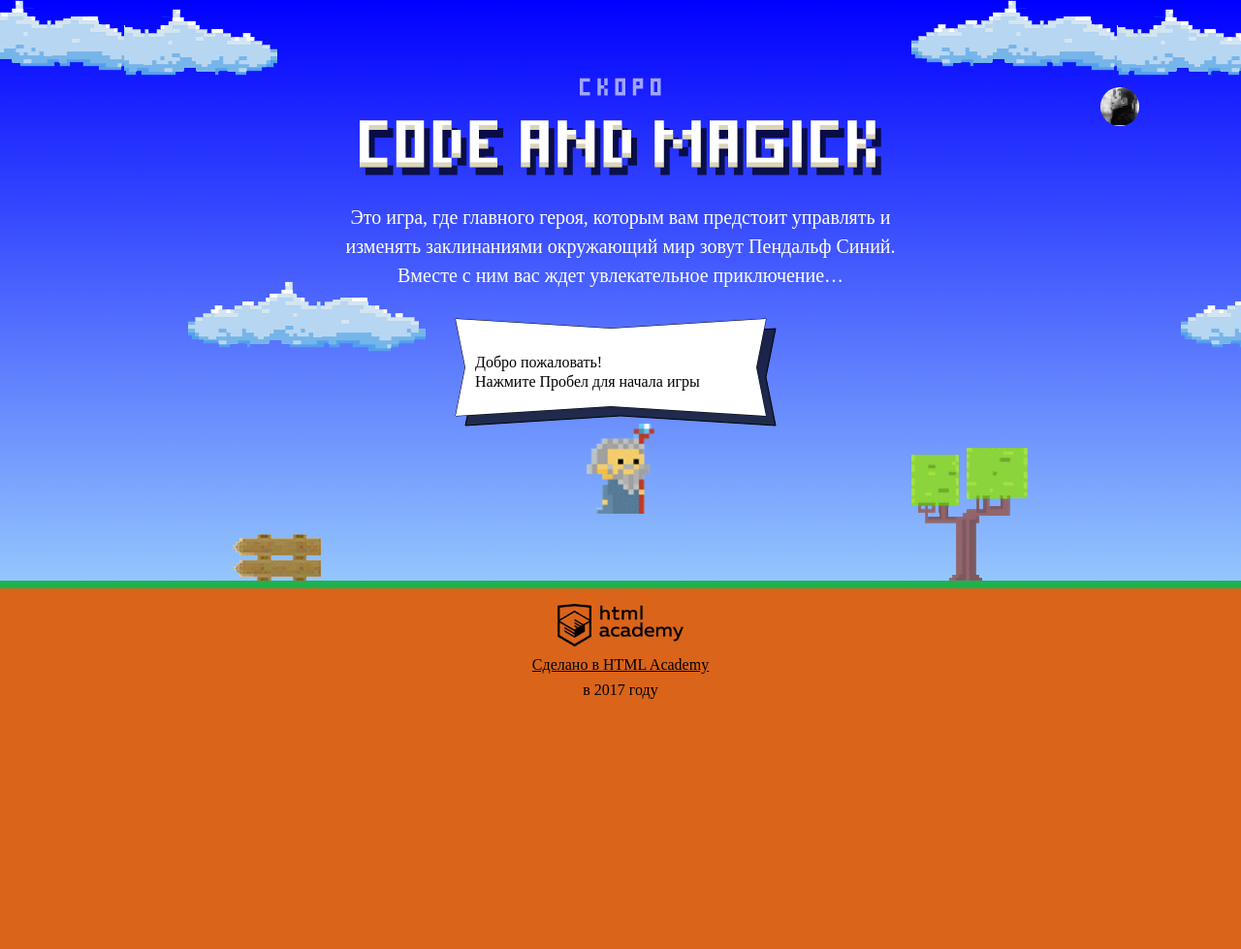
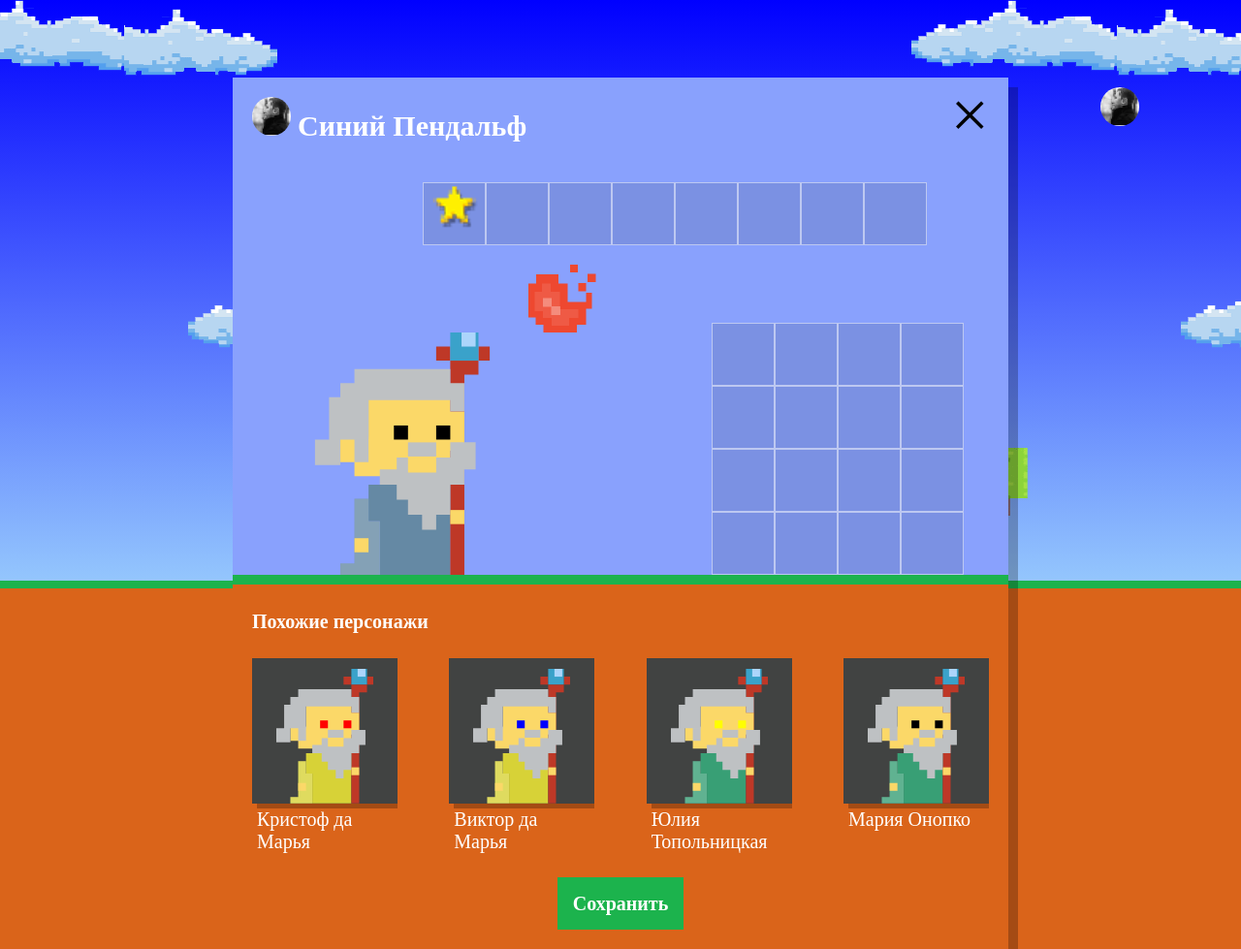
Before and after one commit to warlordso/211297-code-and-magick-17, a website: page index.html in a window 1280 px wide. Shown: the whole page at 97% size. Before the commit the page ends 800 px from the top, so only its background shows below. Drawn offline with Linux system fonts and the light colour scheme; a web font is replaced by a local one.

Commit message:
сделал задание

```diff
--- a/index.html
+++ b/index.html
@@ -205,6 +205,6 @@
 </script>
 <script src="js/stat.js"></script>
 <script src="js/game.js"></script>
-
+<script src="js/setup.js"></script>
 </body>
 </html>
--- /dev/null
+++ b/js/setup.js
@@ -0,0 +1,44 @@
+'use strict';
+
+var setupWindow = document.querySelector('.setup');
+var similarTemplate = document.querySelector('#similar-wizard-template').content;
+var similarList = document.querySelector('.setup-similar-list');
+var similarWizard = similarTemplate.querySelector('.setup-similar-item');
+var wizardNames = ['Иван', 'Хуан Себастьян', 'Мария', 'Кристоф', 'Виктор', 'Юлия', 'Люпита', 'Вашингтон'];
+var wizardSurnames = ['да Марья', 'Верон', 'Мирабелла', 'Вальц', 'Онопко', 'Топольницкая', 'Нионго', 'Ирвинг'];
+var coatColors = ['rgb(101, 137, 164)', 'rgb(241, 43, 107)', 'rgb(146, 100, 161)', 'rgb(56, 159, 117)', 'rgb(215, 210, 55)', 'rgb(0, 0, 0)'];
+var eyesColors = ['black', 'red', 'blue', 'yellow', 'green'];
+var wizards = [];
+
+setupWindow.classList.remove('hidden');
+
+var generateWizard = function (wizard) {
+  var wizardElement = similarWizard.cloneNode(true);
+  wizardElement.querySelector('.setup-similar-label').textContent = wizard.name + ' ' + wizard.surname;
+  wizardElement.querySelector('.wizard-coat').style.fill = wizard.coatColor;
+  wizardElement.querySelector('.wizard-eyes').style.fill = wizard.eyesColor;
+
+  return wizardElement;
+};
+
+var fragment = document.createDocumentFragment();
+
+var getRandomValue = function (array) {
+  return Math.floor(Math.random() * array.length);
+};
+
+for (var i = 0; i < 4; i++) {
+  var wizard = {
+    name: wizardNames[getRandomValue(wizardNames)],
+    surname: wizardSurnames[getRandomValue(wizardSurnames)],
+    coatColor: coatColors[getRandomValue(coatColors)],
+    eyesColor: eyesColors[getRandomValue(eyesColors)]
+  };
+
+  wizards[i] = wizard;
+
+  fragment.appendChild(generateWizard(wizards[i]));
+}
+
+similarList.appendChild(fragment);
+setupWindow.querySelector('.setup-similar').classList.remove('hidden');
```
